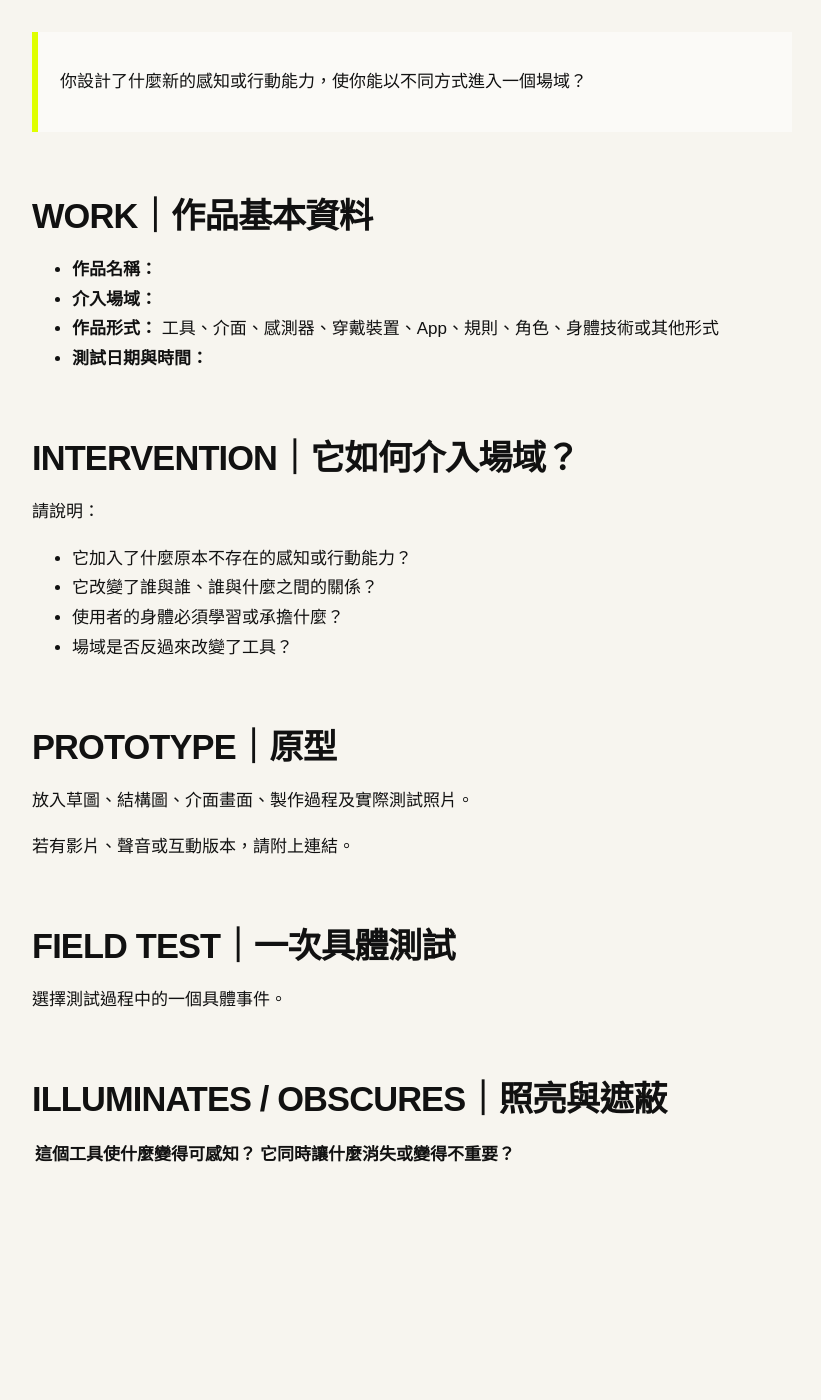
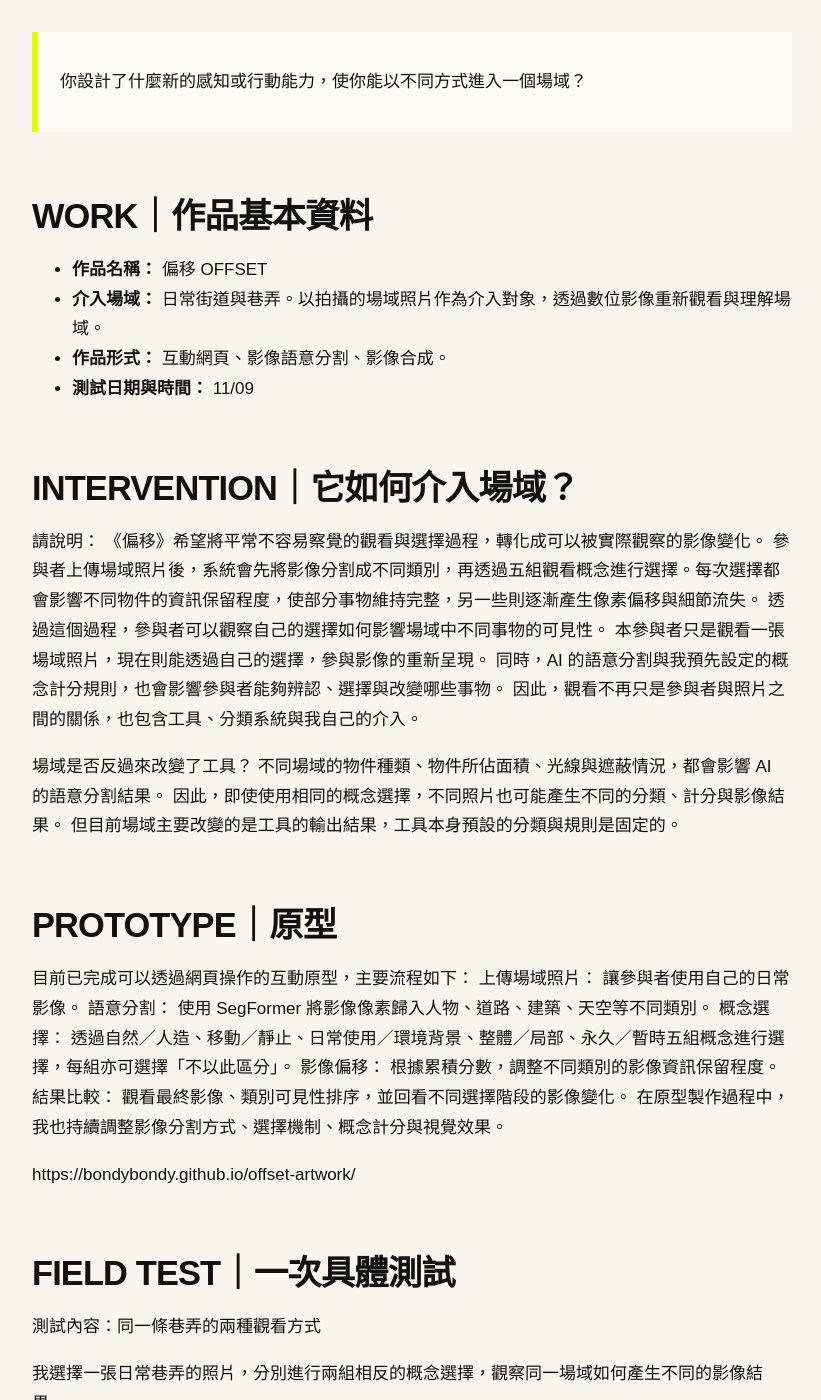
Before and after one commit to bondybondy/fieldworkarchive, a Jekyll site: the page built from weeks/week-09.md, in a window 1280 px wide and 1400 px high, scrolled down 342 px. Shown: the whole window, without its empty margins (48-869 px from the left). Built offline with Jekyll 4.4.1, drawn with Linux system fonts in a browser that asks for light colours; before the commit the page ends 1706 px from its top, so only the background shows below that; some of the changed text lies outside the part shown.

Commit message:
Update week-09.md

```diff
--- a/weeks/week-09.md
+++ b/weeks/week-09.md
@@ -12,35 +12,62 @@ permalink: /weeks/week-09/
 ## WORK｜作品基本資料
 
 * **作品名稱：**
+  偏移 OFFSET
 * **介入場域：**
+日常街道與巷弄。以拍攝的場域照片作為介入對象，透過數位影像重新觀看與理解場域。
 * **作品形式：**
-  工具、介面、感測器、穿戴裝置、App、規則、角色、身體技術或其他形式
-* **測試日期與時間：**
+互動網頁、影像語意分割、影像合成。
+* **測試日期與時間：** 11/09
 
 
 ## INTERVENTION｜它如何介入場域？
 
 請說明：
+《偏移》希望將平常不容易察覺的觀看與選擇過程，轉化成可以被實際觀察的影像變化。
+參與者上傳場域照片後，系統會先將影像分割成不同類別，再透過五組觀看概念進行選擇。每次選擇都會影響不同物件的資訊保留程度，使部分事物維持完整，另一些則逐漸產生像素偏移與細節流失。
+透過這個過程，參與者可以觀察自己的選擇如何影響場域中不同事物的可見性。
+本參與者只是觀看一張場域照片，現在則能透過自己的選擇，參與影像的重新呈現。
+同時，AI 的語意分割與我預先設定的概念計分規則，也會影響參與者能夠辨認、選擇與改變哪些事物。
+因此，觀看不再只是參與者與照片之間的關係，也包含工具、分類系統與我自己的介入。
 
-* 它加入了什麼原本不存在的感知或行動能力？
-* 它改變了誰與誰、誰與什麼之間的關係？
-* 使用者的身體必須學習或承擔什麼？
-* 場域是否反過來改變了工具？
+場域是否反過來改變了工具？
+不同場域的物件種類、物件所佔面積、光線與遮蔽情況，都會影響 AI 的語意分割結果。
+因此，即使使用相同的概念選擇，不同照片也可能產生不同的分類、計分與影像結果。
+但目前場域主要改變的是工具的輸出結果，工具本身預設的分類與規則是固定的。
 
 ## PROTOTYPE｜原型
 
-放入草圖、結構圖、介面畫面、製作過程及實際測試照片。
+目前已完成可以透過網頁操作的互動原型，主要流程如下：
+上傳場域照片： 讓參與者使用自己的日常影像。
+語意分割： 使用 SegFormer 將影像像素歸入人物、道路、建築、天空等不同類別。
+概念選擇： 透過自然／人造、移動／靜止、日常使用／環境背景、整體／局部、永久／暫時五組概念進行選擇，每組亦可選擇「不以此區分」。
+影像偏移： 根據累積分數，調整不同類別的影像資訊保留程度。
+結果比較： 觀看最終影像、類別可見性排序，並回看不同選擇階段的影像變化。
+在原型製作過程中，我也持續調整影像分割方式、選擇機制、概念計分與視覺效果。
 
-若有影片、聲音或互動版本，請附上連結。
+https://bondybondy.github.io/offset-artwork/
 
 ## FIELD TEST｜一次具體測試
 
-選擇測試過程中的一個具體事件。
+測試內容：同一條巷弄的兩種觀看方式
+
+我選擇一張日常巷弄的照片，分別進行兩組相反的概念選擇，觀察同一場域如何產生不同的影像結果。
+
+第一組選擇：
+自然、靜止、環境背景、整體、永久。
+
+第二組選擇：
+人造、移動、日常使用、局部、暫時。
+
+在兩次測試中，原始照片並沒有改變，但不同類別的影像保留程度與偏移分布出現差異。部分區域維持較完整的輪廓，其他區域則出現不同程度的像素破碎與細節流失。
+這次測試讓我實際觀察到，不同概念選擇確實能產生不同的影像呈現，但也發現這些變化仍受到 AI 分類結果與預設計分規則的影響。
+例如，一個物件究竟屬於移動或靜止，目前並不是根據照片中的實際情境判斷，而是依照我預先設定的類別特性。
+這也讓我開始思考：當我試圖讓參與者意識到觀看受到框架影響時，我是否同時也在建立另一套框架？
 
 ## ILLUMINATES / OBSCURES｜照亮與遮蔽
 
 | 這個工具使什麼變得可感知？ | 它同時讓什麼消失或變得不重要？ |
 | ------------- | --------------- |
-|               |                 |
-|               |                 |
-|               |                 |
+|      不同觀看概念如何影響場域中各個物件的可見性。         |       未被優先保留的物件細節與影像資訊。          |
+|       域中的物件類別與區域界線更加明確。        |         無法被正確分類的事物，以及不同物件之間原本複雜的關係。        |
+|      讓參與者看見多次選擇如何累積成不同的影像結果。         |        未被提出的其他分類方式，以及物件在實際場域中的情境與意義。         |
```
